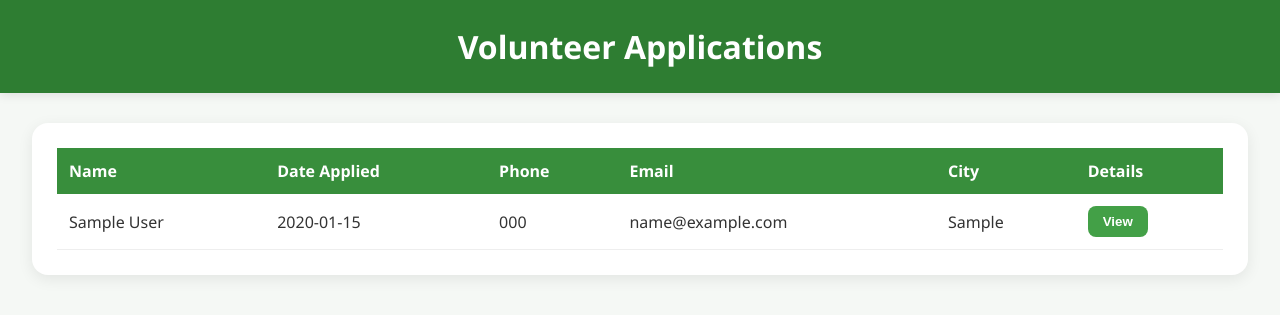
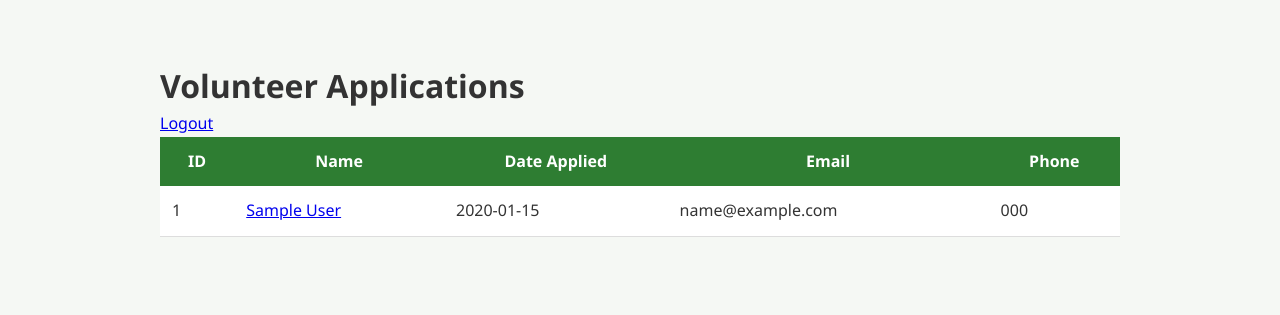
Before and after one commit to chaslinux/volunteer-db, a PHP site: page /view_volunteers.php in a window 1280 px wide. Shown: the top 315 px of the page. Run offline with PHP 8.4, Linux system fonts and the light colour scheme; the visitor is signed in with stand-in values (Sample User, id 1); tables that the repository leaves empty hold one stand-in row (values such as "Sample post").

Commit message:
Many changes to fix admin issues.

```diff
--- /dev/null
+++ b/db_connect.php
@@ -0,0 +1,27 @@
+<?php
+
+$host = 'localhost';
+$dbname = 'volunteer_database';
+$username = 'db_user';
+$password = 'db_password';
+
+try
+{
+    $pdo = new PDO(
+        "mysql:host=$host;dbname=$dbname;charset=utf8mb4",
+        $username,
+        $password
+    );
+
+    $pdo->setAttribute(
+        PDO::ATTR_ERRMODE,
+        PDO::ERRMODE_EXCEPTION
+    );
+}
+catch(PDOException $e)
+{
+    die(
+        "Database Connection Failed: "
+        . $e->getMessage()
+    );
+}
--- a/styles.css
+++ b/styles.css
@@ -160,3 +160,71 @@ button[type="submit"] {
     border-radius: 12px;
     border: 1px solid #c8e6c9;
 }
+
+.availability-grid
+{
+    display: grid;
+    grid-template-columns:
+        repeat(auto-fit, minmax(220px,1fr));
+
+    gap: 20px;
+
+    margin-top: 15px;
+}
+
+.day-card
+{
+    background: #f7fbf7;
+
+    border: 1px solid #d8ead8;
+
+    border-radius: 14px;
+
+    padding: 20px;
+}
+
+.day-card h3
+{
+    color: #2e7d32;
+
+    margin-bottom: 15px;
+
+    text-align: center;
+}
+
+.day-card label
+{
+    display: block;
+
+    margin-bottom: 12px;
+}
+table
+{
+    width: 100%;
+
+    border-collapse: collapse;
+
+    background: white;
+}
+
+th
+{
+    background: #2e7d32;
+
+    color: white;
+
+    padding: 12px;
+}
+
+td
+{
+    padding: 12px;
+
+    border-bottom:
+        1px solid #ddd;
+}
+
+tr:hover
+{
+    background: #f5f5f5;
+}
--- a/view_volunteers.php
+++ b/view_volunteers.php
@@ -2,354 +2,109 @@
 
 session_start();
 
-if(
-    !isset($_SESSION['admin_logged_in']) ||
-    $_SESSION['admin_logged_in'] !== true
+if (
+    !isset($_SESSION['admin_logged_in'])
 )
 {
-    header("Location: admin_login.php");
+    header(
+        "Location: admin_login.php"
+    );
+
     exit;
 }
 
-// Database Configuration
-$host = "localhost";
-$dbname = "your_database_name";
-$username = "your_username";
-$password = "your_password";
-
-try {
-    $pdo = new PDO(
-        "mysql:host=$host;dbname=$dbname;charset=utf8mb4",
-        $username,
-        $password,
-        [
-            PDO::ATTR_ERRMODE => PDO::ERRMODE_EXCEPTION
-        ]
-    );
+require 'db_connect.php';
 
 $stmt = $pdo->query("
     SELECT *
     FROM volunteers
-        ORDER BY date_applied DESC, last_name ASC
+    ORDER BY id DESC
 ");
 
-    $volunteers = $stmt->fetchAll(PDO::FETCH_ASSOC);
+$volunteers =
+    $stmt->fetchAll(PDO::FETCH_ASSOC);
 
-} catch (PDOException $e) {
-    die("Database Error: " . $e->getMessage());
-}
 ?>
 <!DOCTYPE html>
-<html lang="en">
+<html>
 <head>
-<meta charset="UTF-8">
-<meta name="viewport" content="width=device-width, initial-scale=1.0">
 
-<title>Volunteer Applications</title>
+<title>Volunteer Dashboard</title>
 
-<style>
-
-body{
-    margin:0;
-    font-family:Segoe UI,Tahoma,Geneva,Verdana,sans-serif;
-    background:#f5f8f5;
-    color:#333;
-}
-
-.header{
-    background:#2e7d32;
-    color:white;
-    padding:25px;
-    text-align:center;
-    box-shadow:0 2px 10px rgba(0,0,0,.1);
-}
-
-.container{
-    width:95%;
-    max-width:1400px;
-    margin:30px auto;
-}
-
-.card{
-    background:white;
-    border-radius:16px;
-    padding:25px;
-    box-shadow:0 4px 15px rgba(0,0,0,.08);
-}
-
-h1{
-    margin:0;
-}
-
-table{
-    width:100%;
-    border-collapse:collapse;
-}
-
-th{
-    background:#388e3c;
-    color:white;
-    padding:12px;
-    text-align:left;
-}
-
-td{
-    padding:12px;
-    border-bottom:1px solid #eee;
-}
-
-tr:hover{
-    background:#f1f8f1;
-}
-
-.details{
-    display:none;
-    background:#fafafa;
-}
-
-.details td{
-    padding:20px;
-}
-
-.btn{
-    background:#43a047;
-    color:white;
-    border:none;
-    padding:8px 15px;
-    border-radius:8px;
-    cursor:pointer;
-    font-weight:bold;
-}
-
-.btn:hover{
-    background:#2e7d32;
-}
-
-.section{
-    margin-bottom:20px;
-    padding:15px;
-    border-radius:12px;
-    background:white;
-    border:1px solid #e0e0e0;
-}
-
-.section h3{
-    margin-top:0;
-    color:#2e7d32;
-}
-
-.badge{
-    display:inline-block;
-    background:#4caf50;
-    color:white;
-    padding:4px 10px;
-    border-radius:20px;
-    margin:2px;
-    font-size:.85rem;
-}
-
-.empty{
-    color:#999;
-    font-style:italic;
-}
-
-</style>
-
-<script>
-function toggleDetails(id)
-{
-    let row = document.getElementById('details-'+id);
-
-    if(row.style.display === 'table-row')
-    {
-        row.style.display='none';
-    }
-    else
-    {
-        row.style.display='table-row';
-    }
-}
-</script>
+<link rel="stylesheet"
+      href="styles.css">
 
 </head>
+
 <body>
-
-<div class="header">
-    <h1>Volunteer Applications</h1>
-</div>
 
 <div class="container">
 
-<div class="card">
+    <h1>
+        Volunteer Applications
+    </h1>
+
+    <p>
+
+        <a href="admin_logout.php">
+            Logout
+        </a>
+
+    </p>
 
     <table>
 
         <thead>
+
         <tr>
+
+            <th>ID</th>
             <th>Name</th>
             <th>Date Applied</th>
+            <th>Email</th>
             <th>Phone</th>
-    <th>Email</th>
-    <th>City</th>
-    <th>Details</th>
+
         </tr>
+
         </thead>
 
         <tbody>
 
-<?php foreach($volunteers as $volunteer): ?>
+        <?php foreach($volunteers as $v): ?>
 
         <tr>
+
             <td>
-        <?= htmlspecialchars($volunteer['first_name']) ?>
-        <?= htmlspecialchars($volunteer['last_name']) ?>
+                <?= $v['id'] ?>
             </td>
 
             <td>
-        <?= htmlspecialchars($volunteer['date_applied']) ?>
+            <a href="volunteer_details.php?id=<?= $v['id'] ?>">
+            <?= htmlspecialchars(
+                $v['first_name']
+                . ' '
+                . $v['last_name']
+            ) ?>
+            </a>
+
             </td>
 
             <td>
-        <?= htmlspecialchars($volunteer['contact_phone']) ?>
+                <?= $v['date_applied'] ?>
             </td>
 
             <td>
-        <?= htmlspecialchars($volunteer['email_address']) ?>
+                <?= htmlspecialchars(
+                    $v['email_address']
+                ) ?>
             </td>
 
             <td>
-        <?= htmlspecialchars($volunteer['city']) ?>
+                <?= htmlspecialchars(
+                    $v['contact_phone']
+                ) ?>
             </td>
 
-    <td>
-        <button
-            class="btn"
-            onclick="toggleDetails(<?= $volunteer['id'] ?>)">
-            View
-        </button>
-    </td>
-</tr>
-
-<tr
-    id="details-<?= $volunteer['id'] ?>"
-    class="details">
-
-<td colspan="6">
-
-<div class="section">
-<h3>Contact Information</h3>
-
-<p><strong>Address:</strong>
-<?= htmlspecialchars($volunteer['street_address']) ?>
-</p>
-
-<p><strong>Province:</strong>
-<?= htmlspecialchars($volunteer['province']) ?>
-</p>
-
-<p><strong>Postal Code:</strong>
-<?= htmlspecialchars($volunteer['postal_code']) ?>
-</p>
-
-</div>
-
-<div class="section">
-<h3>Availability</h3>
-
-<?php
-
-$availability = [];
-
-if($volunteer['tuesday_9am_12pm']) $availability[] = "Tuesday Morning";
-if($volunteer['tuesday_1pm_4pm']) $availability[] = "Tuesday Afternoon";
-
-if($volunteer['wednesday_9am_12pm']) $availability[] = "Wednesday Morning";
-if($volunteer['wednesday_1pm_4pm']) $availability[] = "Wednesday Afternoon";
-
-if($volunteer['thursday_9am_12pm']) $availability[] = "Thursday Morning";
-if($volunteer['thursday_1pm_4pm']) $availability[] = "Thursday Afternoon";
-
-if(count($availability))
-{
-    foreach($availability as $slot)
-    {
-        echo "<span class='badge'>{$slot}</span>";
-    }
-}
-else
-{
-    echo "<span class='empty'>No availability selected</span>";
-}
-
-?>
-
-</div>
-
-<div class="section">
-<h3>Physical Considerations</h3>
-
-<p>
-<strong>Response:</strong>
-<?= htmlspecialchars($volunteer['physical_considerations']) ?>
-</p>
-
-<?php if(!empty($volunteer['physical_explanation'])): ?>
-
-<p>
-<strong>Details:</strong><br>
-<?= nl2br(htmlspecialchars($volunteer['physical_explanation'])) ?>
-</p>
-
-<?php endif; ?>
-
-</div>
-
-<div class="section">
-<h3>Emergency Contact</h3>
-
-<p>
-<strong>Name:</strong>
-<?= htmlspecialchars($volunteer['emergency_contact_name']) ?>
-</p>
-
-<p>
-<strong>Relationship:</strong>
-<?= htmlspecialchars($volunteer['emergency_relationship']) ?>
-</p>
-
-<p>
-<strong>Phone:</strong>
-<?= htmlspecialchars($volunteer['emergency_phone']) ?>
-</p>
-
-</div>
-
-<div class="section">
-<h3>Skills & Interests</h3>
-
-<p>
-<strong>Hobbies / Skills:</strong><br>
-<?= nl2br(htmlspecialchars($volunteer['hobbies_skills_interests'])) ?>
-</p>
-
-<p>
-<strong>Training / Certifications:</strong><br>
-<?= nl2br(htmlspecialchars($volunteer['special_training_certification'])) ?>
-</p>
-
-<p>
-<strong>Prompted By:</strong><br>
-<?= nl2br(htmlspecialchars($volunteer['prompted_by'])) ?>
-</p>
-
-<p>
-<strong>Languages:</strong><br>
-<?= nl2br(htmlspecialchars($volunteer['languages_spoken'])) ?>
-</p>
-
-</div>
-
-</td>
         </tr>
 
         <?php endforeach; ?>
@@ -360,7 +115,5 @@ else
 
 </div>
 
-</div>
-
 </body>
 </html>
```
Also changed, not shown: create_admin.php (+28 -2 lines), submit_volunteer.php (+13 -3 lines), volunteer_details.php (added, +34 -0 lines), volunteer_form.php (+24 -16 lines), volunteers.sql (+11 -0 lines). Lines whose indentation alone changed are shown as unchanged.
